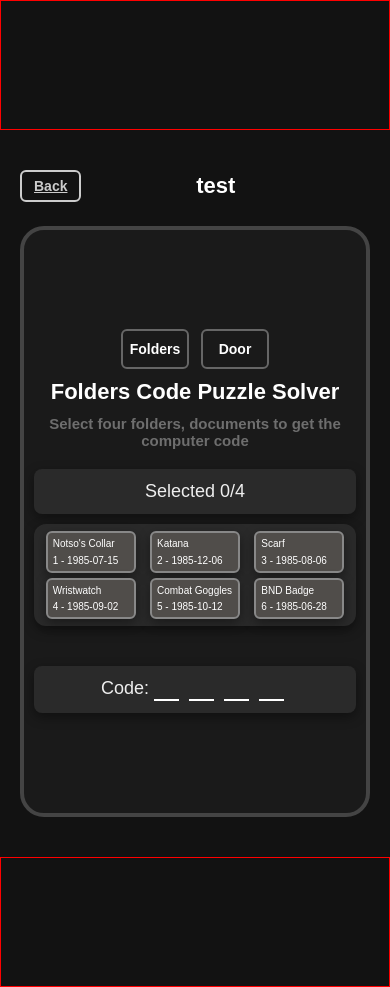
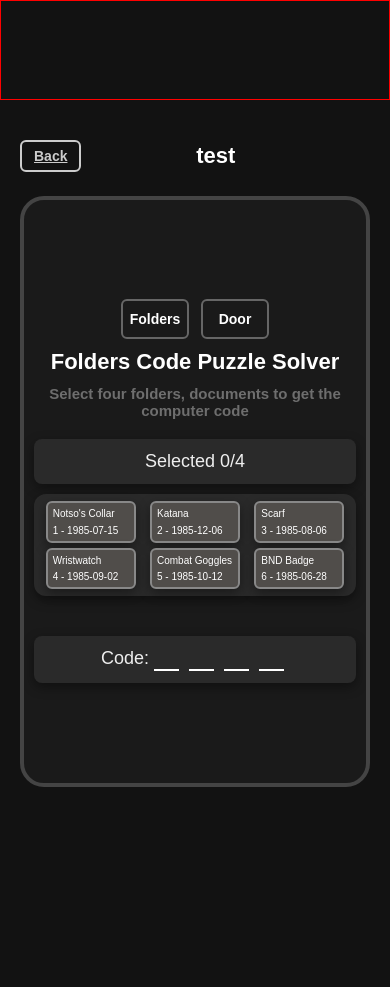
Before and after one commit to pochua117/CODSideKick, a Next.js app: page /maps/test in a window 390 px wide. After the commit the page ends 844 px from the top, so only its background shows below. Built offline with nearby package versions, Linux system fonts and the light colour scheme.

Commit message:
test: Added responsive to manual ads

```diff
--- a/src/components/MapPageContent.jsx
+++ b/src/components/MapPageContent.jsx
@@ -11,7 +11,8 @@ const MapPageContent = ({ children, mapName }) => {
     <div className="map-page-content">
       {/* Anuncio izquierda */}
       {mapName === "test" &&
-      <aside className="ad" style={{ border: "1px solid red" }}>
+      <aside className="ad-left" style={{ border: "1px solid red" }}>
+        {config.left && <AdBanner adSlot={config.left} />}
       </aside>}
 
       {/* Contenido del mapa */}
@@ -27,7 +28,8 @@ const MapPageContent = ({ children, mapName }) => {
 
       {/* Anuncio derecha */}
       {mapName === "test" &&
-      <aside className="ad" style={{border: "1px solid red"  }}>
+      <aside className="ad-right" style={{border: "1px solid red"  }}>
+        {config.right && <AdBanner adSlot={config.right} />}
       </aside>}
     </div>
   );
--- a/src/styles/globals.css
+++ b/src/styles/globals.css
@@ -116,7 +116,7 @@ body {
   display: flex;
 }
 
-.ad {
+.ad-left, .ad-right {
   width: 300px;
 }
 
@@ -501,6 +501,33 @@ body {
 }
 
 /* Responsive móvil */
+
+@media (max-width: 1180px) {
+  .map-page-content {
+  display: flex;
+  }
+
+  .ad-left, .ad-right {
+    width: 200px;
+  }
+}
+
+@media (max-width: 850px) {
+  .map-page-content {
+  display: flex;
+  flex-direction: column;
+  align-items: center;
+  }
+
+  .ad-right { display: none; }   /* ocultar izquierda */
+
+
+  .ad-left, .ad-right {
+    width: 100%;
+    height: 100px;
+  }
+}
+
 @media (max-width: 768px) {
   .tab-buttons button {
     font-size: 17px;
@@ -532,17 +559,6 @@ body {
   .map-card {
     width: 100%;
     height: 70vh;
-  }
-
-  .map-page-content {
-  display: flex;
-  flex-direction: column;
-  align-items: center;
-  }
-
-  .ad {
-    width: 100%;
-    height: 130px;
   }
 
   .map-card-header h1 {
```
